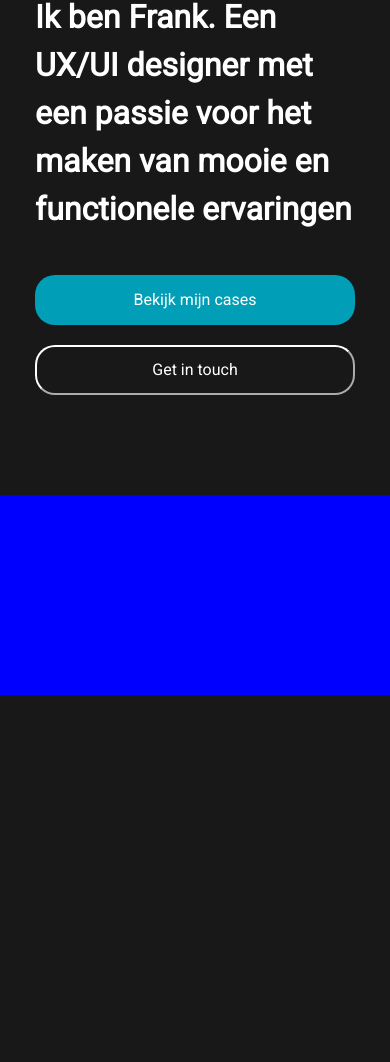
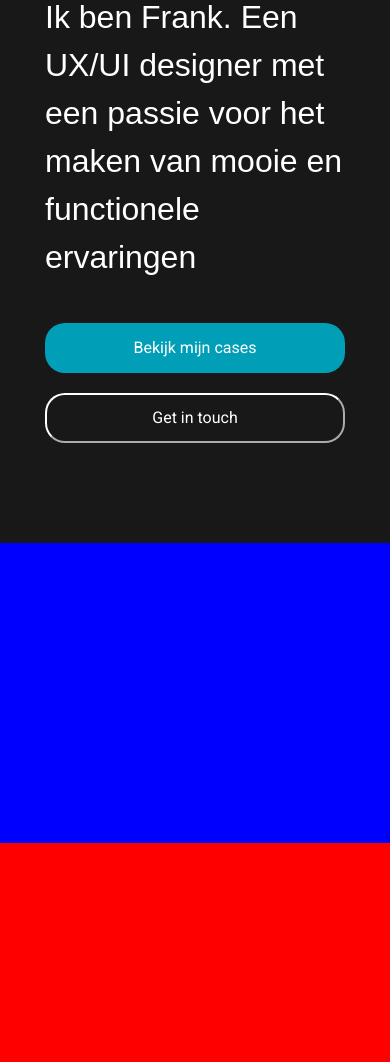
Before and after one commit to Ffvjnoor/Portfolio, a plain HTML site: page index.html in a window 390 px wide. Shown: the part 187-1249 px from the top of the page. Before the commit the page ends 882 px from the top, so only its background shows below. Drawn offline with nearby package versions, Linux system fonts and the light colour scheme.

Commit message:
Add files via upload

```diff
--- a/index.html
+++ b/index.html
@@ -49,6 +49,9 @@
 
 		<div class="portfolio-container">
 				<div class="tile">
+				</div>
+				<div class="tile2">
+				</div>
 		</div>
 
 </body>
--- a/style.css
+++ b/style.css
@@ -1,5 +1,8 @@
 
 /* Page setup */
+
+@import url(http://fonts.googleapis.com/css?family=Roboto:400,400italic,500,500italic,700,700italic,900,900italic,300italic,300,100italic,100);
+
 
 html, body {
     margin: 0;
@@ -13,9 +16,10 @@ button:focus {
 }
 
 h1{
-	font-family: 'Roboto', sans-serif;
+	font-family: 'Roboto-bold', sans-serif;
 	font-size: 44px;
 	line-height: 60px;
+	font-weight: normal;
 }
 
 h2{
@@ -154,7 +158,14 @@ nav a{
 
 .tile{
 	background-color: blue;
-	height: 200px;
+	height: 300px;
+	width: 100%;
+	float: left;
+}
+
+.tile2{
+	background-color: red;
+	height: 300px;
 	width: 100%;
 	float: left;
 }
@@ -195,7 +206,7 @@ footer{
 @media only screen and (max-width: 480px) {
 
 .container{
-	max-width: 320px;
+	max-width: 300px;
 	width: 100%;
 }
 
@@ -215,8 +226,7 @@ nav{
 
 h1{
 	font-size: 32px;
-	line-height:48px;
-	transform: none;
+	line-height: 48px;
 	top: 20%;
 }
 
```
